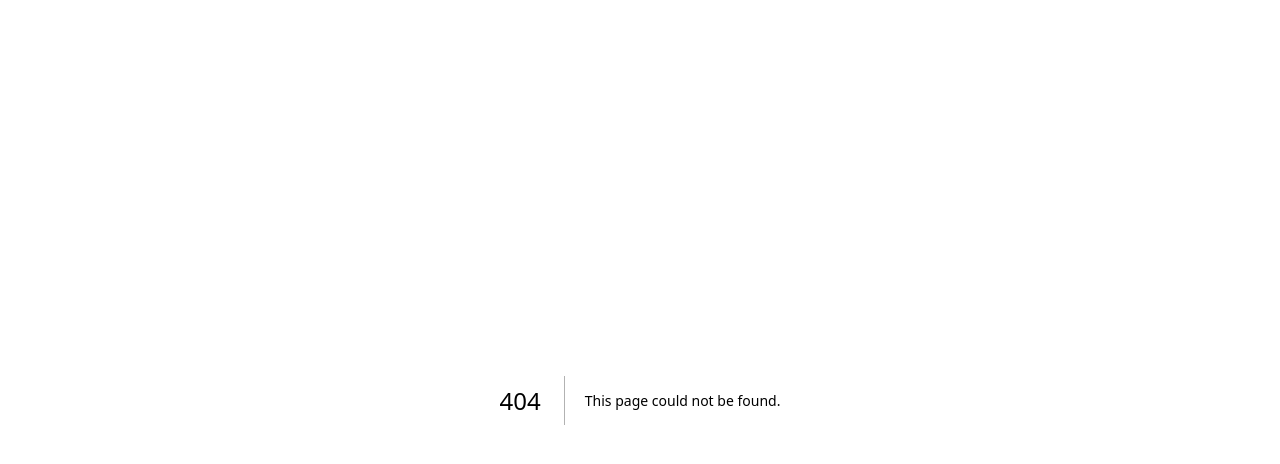
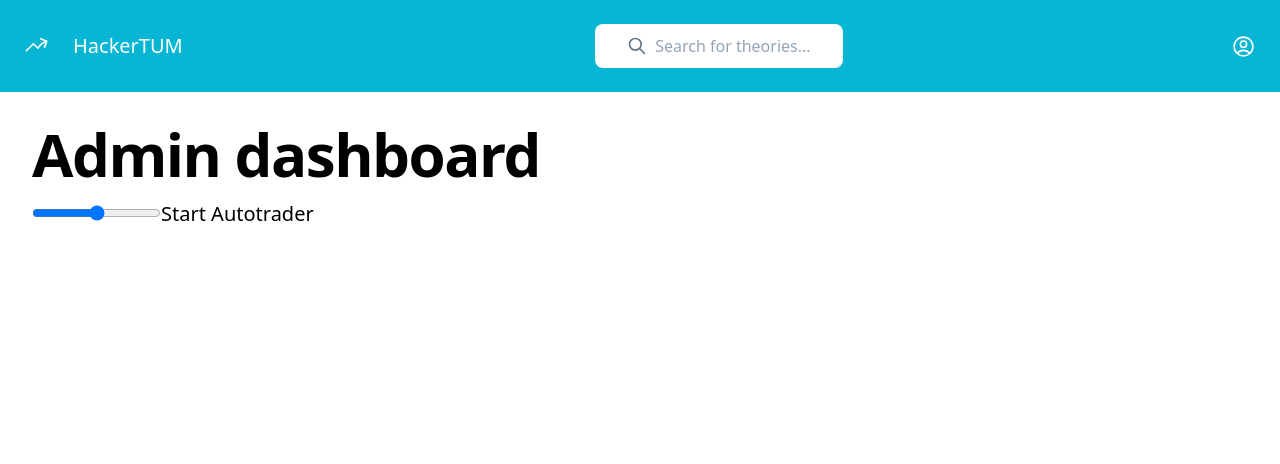
Before and after one commit to DataPiratesTUM/Bloomberg, a Next.js app in the folder frontend/: page /admin in a window 1280 px wide. Before the commit this address had no page. Shown: the top 464 px of the page. Built offline with nearby package versions, Linux system fonts and the light colour scheme.

Commit message:
add react query

```diff
--- a/frontend/package.json
+++ b/frontend/package.json
@@ -11,6 +11,7 @@
   "dependencies": {
     "@nivo/core": "^0.80.0",
     "@nivo/line": "^0.80.0",
+    "@tanstack/react-query": "^4.16.1",
     "@types/node": "18.11.9",
     "@types/react": "18.0.25",
     "@types/react-dom": "18.0.9",
--- a/frontend/pages/_app.tsx
+++ b/frontend/pages/_app.tsx
@@ -1,6 +1,13 @@
-import '../styles/globals.css'
-import type { AppProps } from 'next/app'
+import "../styles/globals.css";
+import type { AppProps } from "next/app";
+import { QueryClientProvider, QueryClient } from "@tanstack/react-query";
+
+const queryClient = new QueryClient();
 
 export default function App({ Component, pageProps }: AppProps) {
-  return <Component {...pageProps} />
+  return (
+    <QueryClientProvider client={queryClient}>
+      <Component {...pageProps} />
+    </QueryClientProvider>
+  );
 }
--- /dev/null
+++ b/frontend/pages/admin.tsx
@@ -0,0 +1,45 @@
+import Head from "next/head";
+import Image from "next/image";
+import { Line } from "@nivo/line";
+import { Layout } from "../components/Layout";
+
+import React, { useEffect, useState } from "react";
+import { Graph } from "../components/Graph";
+import Link from "next/link";
+
+export default function Home() {
+  const [speed, setSpeed] = useState(50);
+  const [simulate, setSimulate] = useState(false);
+
+  useEffect(() => {
+    const interval = setInterval(() => {
+      console.log("This will run every second!");
+    }, 1000);
+    return () => clearInterval(interval);
+  }, [simulate]);
+
+  return (
+    <>
+      <Head>
+        <title>Admin</title>
+        <meta name="description" content="Generated by create next app" />
+        <link rel="icon" href="/favicon.ico" />
+      </Head>
+      <Layout>
+        <h2 className="text-4xl font-bold tracking-tight  sm:text-6xl pb-4">Admin dashboard</h2>
+        <input
+          type="range"
+          name="speed"
+          id="speed"
+          value={speed}
+          onChange={(e) => setSpeed(Number(e.target.value))}
+          min={0}
+          max={100}
+        />
+        <button onClick={() => setSimulate((s) => !s)} className="text-xl">
+          Start Autotrader
+        </button>
+      </Layout>
+    </>
+  );
+}
```
Also changed, not shown: frontend/pages/api/trader.ts (renamed from frontend/pages/api/hello.ts), 1 other file (tests, documents, lock files or other folders).
